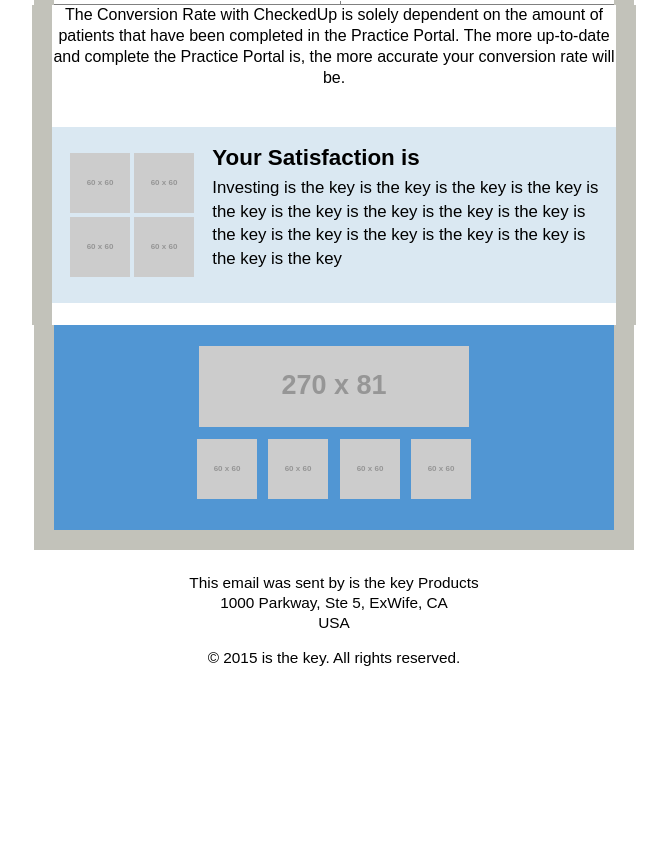
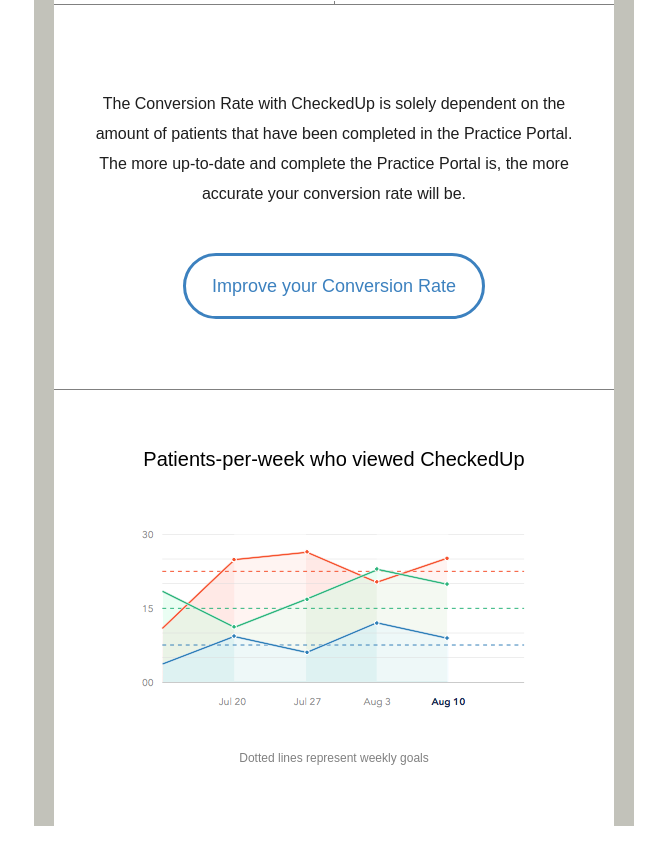
Before and after one commit to ricardovalquin/email-templates, a website: page app/index.html in a window 1280 px wide. Shown: the part 1631-2477 px from the top of the page, without its empty margins (306-973 px from the left). Before the commit the page ends 2357 px from the top, so only its background shows below. Drawn offline with Linux system fonts and the light colour scheme; placeholder pictures from the web are drawn by us.

Commit message:
added the .idea/ folder to the gitignore file, changing styles in the template

```diff
--- a/app/index.html
+++ b/app/index.html
@@ -35,7 +35,7 @@
   }
   .header-text, #social-icons{color:#fff; }
   .padding-class {padding: .9em;}
-  #main-content, #contain {border-left: 20px solid #C2C2BA; border-right: 20px solid #C2C2BA; }
+  #main-content, #contain, #graphics{border-left: 20px solid #C2C2BA; border-right: 20px solid #C2C2BA; }
   #bodyTable {margin: 20px 0;}  /* set top/bottom margin of containing table */
   p, h4, a, li, a.phone {color: #000;}   /* resolve issue of text displaying as purple in gmail */
   p {margin-bottom: 1em; }
@@ -80,7 +80,9 @@
   .blurb p {font-size: .75em;}
   #footer-info p {font-size: .6em;}
   .CTA-button a {font-size: 1.1em;}
-  p.titles {font-size: .8em;}
+  p.titles {font-size: 18px;}
+  p.subtitles-left{color: #2db57c; font-size: 12px;}
+  p.subtitles-right{color: #3781ba; font-size: 12px;}
 
   .header-rem {font-size: 1.3rem;}
   .main-rem {font-size: 1.4rem;}
@@ -104,10 +106,11 @@
   }
 
   .last-paragraph{
-    font-size: 20px;
+    font-size: 18px;
     text-align: center;
     color: #1e1e1e;
     padding-top: 30px;
+    line-height: 30px;
   }
 
   .doctor-statistics .chart{
@@ -126,6 +129,30 @@
     color: #5196d3 !important;
   }
 
+  .conversion-rate {
+    text-align: center;
+    padding: 15% 5% 5%;
+    line-height: 30px;
+    font-size: 16px;
+    color: #1e1e1e;
+  }
+
+  .improve-conversion {
+    display: inline-block;
+    text-align: center;
+    width: 53%;
+    border: 3px solid #3C81BF;
+    border-radius: 58px;
+    line-height: 60px;
+    font-size: 18px;
+    color: #3C81BF;
+  }
+
+  .graphic-caption {
+    font-size: 12px;
+    color: gray;
+  }
+
   </style>
 </head>
 
@@ -134,7 +161,7 @@
       <tr>
         <td align="center" valign="top" id="bodyCell">
           <!-- container table for email: all content will be nested within this table -->
-          <table border="0" cellpadding="0" cellspacing="0" width="100%">
+          <tr border="0" cellpadding="0" cellspacing="0" width="100%">
 
             <!--~~~~~~~~~~~~~~~~~~ 1. HEADER SECTION ~~~~~~~~~~~~~~~~~~-->
             <tr>
@@ -183,13 +210,13 @@
                           <td align="left" valign="middle" class="chart" style="border-right: 1px dashed gray;">
                             <img src="images/graph_1.png" alt="" />
                             <p class="titles">Patients Educated with CheckedUp</p>
-                            <p class="titles"><span style="font-weight: bold;">patients educated this week /</span>physician’s weekly target</p>
+                            <p class="subtitles-left"><span style="font-weight: bold;">patients educated this week / </span>physician’s weekly target</p>
                           </td>
 
                           <td align="right" valign="middle" class="chart">
                             <img src="images/graph_2.png" alt="" />
                             <p class="titles">Patients Completed in Practice Portal</p>
-                            <p class="titles"><span style="font-weight: bold;">total patients completed /</span>total of patients educated</p>
+                            <p class="subtitles-right"><span style="font-weight: bold;">total patients completed / </span>total of patients educated</p>
                           </td>
                         </tr>
                         <tr>
@@ -225,13 +252,13 @@
                           <td align="left" valign="middle" class="chart" style="border-right: 1px dashed gray;">
                             <img src="images/graph_1.png" alt="" />
                             <p class="titles">Patients Educated with CheckedUp</p>
-                            <p class="titles"><span style="font-weight: bold;">patients educated this week /</span>physician’s weekly target</p>
+                            <p class="subtitles-left"><span style="font-weight: bold;">patients educated this week / </span>physician’s weekly target</p>
                           </td>
 
                           <td align="right" valign="middle" class="chart">
                             <img src="images/graph_2.png" alt="" />
                             <p class="titles">Patients Completed in Practice Portal</p>
-                            <p class="titles"><span style="font-weight: bold;">total patients completed /</span>total of patients educated</p>
+                            <p class="subtitles-right"><span style="font-weight: bold;">total patients completed / </span>total of patients educated</p>
                           </td>
                         </tr>
                         <tr>
@@ -255,104 +282,149 @@
             </tr>
 
             <!--~~~~~~~~~~~~~~~~~~ 3. QUAD SECTION ~~~~~~~~~~~~~~~~~~-->
-
+            <tr>
               <td align="center" valign="top">
-                <!-- the #contain table serves merely to add containing border: see CSS rules for details -->
                 <table border="0" cellpadding="0" cellspacing="0" width="600" id="contain">
                   <tr>
                     <td>
-                      <p style="text-align: center;">The Conversion Rate with CheckedUp is solely dependent on the amount of patients that have been completed in the Practice Portal. The more up-to-date and complete the Practice Portal is, the more accurate your conversion rate will be.</p>
+                      <p class="conversion-rate">The Conversion Rate with CheckedUp is solely dependent on the amount of patients that have been completed in the Practice Portal. The more up-to-date and complete the Practice Portal is, the more accurate your conversion rate will be.</p>
                     </td>
                   </tr>
                   <tr>
-                      <td align="center" valign="top" id="quad" class="quad-rem">
-                        <!-- set width of gray section below -->
-                        <table border="0" cellpadding="0" cellspacing="0" width="564" id="quad-content">
-                          <tr>
-                            <td class="quad-padding">
-                              <table border="0" cellpadding="0" cellspacing="0">
-                                <tr>
-                                  <td align="left" valign="middle">
-
-                                    <!-- INDUSTRY ICONS -->
-                                    <table>
-                                      <tr>
-                                        <td align="center">
-                                          <a href="#"><img src="http://placehold.it/60x60" alt="" /></a>
+                    <td>
+                      <div style="width: 100%; text-align: center; padding-bottom: 70px; border-bottom: 1px solid gray;">
+                        <div class="improve-conversion"><span>Improve your Conversion Rate</span></div>
+                      </div>
                     </td>
-                                        <td align="center">
-                                          <a href="#"><img src="http://placehold.it/60x60" alt="" /></a>
-                                        </td>
-                                      </tr>
-                                      <tr>
-                                        <td align="center">
-                                          <a href="#"><img src="http://placehold.it/60x60" alt="" /></a>
-                                        </td>
-                                        <td align="center">
-                                          <a href="#"><img src="http://placehold.it/60x60" alt="" /></a>
-                                        </td>
-                                      </tr>
-                                    </table>
-
-                                  </td>
-
-                                  <td align="left" valign="top" class="blurb">
-                                    <h4>Your Satisfaction is </h4>
-
-                                    <p>Investing is the key is the key is the key is the key is the key is the key is the key is the key is the key is the key is the key is the key is the key is the key is the key is the key</p>
-                                  </td>
-
                   </tr>
                 </table>
               </td>
             </tr>
-                        </table>
+            <tr>
+              <td align="center" valign="top">
+                <table border="0" cellpadding="0" cellspacing="0" width="600" id="graphics">
+                  <tr>
+                    <td>
+                      <div style="width: 100%; text-align: center; padding-top: 10%">
+                        <div style="display: inline-block;">
+                          <p style="font-size: 20px;">Patients-per-week who viewed CheckedUp</p>
+                        </div>
+                      </div>
+                    </td>
+                  </tr>
+                  <tr>
+                    <td align="center" valign="middle">
+                      <img src="images/graph_3.png" alt="patients per week" style="padding-top: 30px;">
+                    </td>
+                  </tr>
+                  <tr></tr>
+                  <tr>
+                    <td align="center" valign="middle" style="padding: 5% 0 10%;">
+                      <span class="graphic-caption">Dotted lines represent weekly goals</span>
                     </td>
                   </tr>
                 </table>
               </td>
             </tr>
 
+            <!--</tr>-->
+              <!--<td align="center" valign="top">-->
+                <!--&lt;!&ndash; the #contain table serves merely to add containing border: see CSS rules for details &ndash;&gt;-->
+                <!--<table border="0" cellpadding="0" cellspacing="0" width="600" id="contain">-->
+                  <!--<tr>-->
+                      <!--<td align="center" valign="top" id="quad" class="quad-rem">-->
+                        <!--&lt;!&ndash; set width of gray section below &ndash;&gt;-->
+                        <!--<table border="0" cellpadding="0" cellspacing="0" width="564" id="quad-content">-->
+                          <!--<tr>-->
+                            <!--<td>-->
+                              <!--<p style="text-align: center;">The Conversion Rate with CheckedUp is solely dependent on the amount of patients that have been completed in the Practice Portal. The more up-to-date and complete the Practice Portal is, the more accurate your conversion rate will be.</p>-->
+                            <!--</td>-->
+                          <!--</tr>-->
+                          <!--<tr>-->
+                            <!--<td class="quad-padding">-->
+                              <!--<table border="0" cellpadding="0" cellspacing="0">-->
+                                <!--<tr>-->
+                                  <!--<td align="left" valign="middle">-->
+
+                                    <!--&lt;!&ndash; INDUSTRY ICONS &ndash;&gt;-->
+                                    <!--<table>-->
+                                      <!--<tr>-->
+                                        <!--<td align="center">-->
+                                          <!--<a href="#"><img src="http://placehold.it/60x60" alt="" /></a>-->
+                                        <!--</td>-->
+                                        <!--<td align="center">-->
+                                          <!--<a href="#"><img src="http://placehold.it/60x60" alt="" /></a>-->
+                                        <!--</td>-->
+                                      <!--</tr>-->
+                                      <!--<tr>-->
+                                        <!--<td align="center">-->
+                                          <!--<a href="#"><img src="http://placehold.it/60x60" alt="" /></a>-->
+                                        <!--</td>-->
+                                        <!--<td align="center">-->
+                                          <!--<a href="#"><img src="http://placehold.it/60x60" alt="" /></a>-->
+                                        <!--</td>-->
+                                      <!--</tr>-->
+                                    <!--</table>-->
+
+                                  <!--</td>-->
+
+                                  <!--<td align="left" valign="top" class="blurb">-->
+                                    <!--<h4>Your Satisfaction is </h4>-->
+
+                                    <!--<p>Investing is the key is the key is the key is the key is the key is the key is the key is the key is the key is the key is the key is the key is the key is the key is the key is the key</p>-->
+                                  <!--</td>-->
+
+                                <!--</tr>-->
+                              <!--</table>-->
+                            <!--</td>-->
+                          <!--</tr>-->
+                        <!--</table>-->
+                      <!--</td>-->
+                    <!--</tr>-->
+                <!--</table>-->
+              <!--</td>-->
+            <!--</tr>-->
+
             <!--~~~~~~~~~~~~~~~~~~ 4. FOOTER SECTION ~~~~~~~~~~~~~~~~~~-->
-            <tr>
-              <td align="center" valign="top" class="footer-rem">
-                <table border="0" cellpadding="0" cellspacing="0" width="600">
-                  <tr>
-                    <td align="center" valign="middle">
-                      <table border="0" cellpadding="0" cellspacing="0" width="100%" id="footer">
+            <!--<tr>-->
+              <!--<td align="center" valign="top" class="footer-rem">-->
+                <!--<table border="0" cellpadding="0" cellspacing="0" width="600">-->
+                  <!--<tr>-->
+                    <!--<td align="center" valign="middle">-->
+                      <!--<table border="0" cellpadding="0" cellspacing="0" width="100%" id="footer">-->
 
-                            <tr>
-                              <td align="center" valign="middle" id="footer-logo-container">
-                                <a href=""><img src="http://placehold.it/270x81" alt="" /></a>
-                              </td>
-                            </tr>
+                            <!--<tr>-->
+                              <!--<td align="center" valign="middle" id="footer-logo-container">-->
+                                <!--<a href=""><img src="http://placehold.it/270x81" alt="" /></a>-->
+                              <!--</td>-->
+                            <!--</tr>-->
 
-                            <!-- SOCIAL ICONS -->
-                            <tr>
-                              <td align="center" valign="middle" id="social-icons">
-                                <a href="#"><img src="http://placehold.it/60x60" alt="" /></a>
-                                <a href="#"><img src="http://placehold.it/60x60" alt="" /></a>
-                                <a href="#"><img src="http://placehold.it/60x60" alt="" /></a>
-                                <a href="#"><img src="http://placehold.it/60x60" alt="" /></a>
-                              </td>
-                            </tr>
+                            <!--&lt;!&ndash; SOCIAL ICONS &ndash;&gt;-->
+                            <!--<tr>-->
+                              <!--<td align="center" valign="middle" id="social-icons">-->
+                                <!--<a href="#"><img src="http://placehold.it/60x60" alt="" /></a>-->
+                                <!--<a href="#"><img src="http://placehold.it/60x60" alt="" /></a>-->
+                                <!--<a href="#"><img src="http://placehold.it/60x60" alt="" /></a>-->
+                                <!--<a href="#"><img src="http://placehold.it/60x60" alt="" /></a>-->
+                              <!--</td>-->
+                            <!--</tr>-->
 
-                      </table>
-                    </td>
-                  </tr>
+                      <!--</table>-->
+                    <!--</td>-->
+                  <!--</tr>-->
 
-                  <tr>
-                    <td align="center" valign="top" id="footer-info" class="padding-class">
-                      <p class="address-fix">This email was sent by is the key Products<br />
-                      1000 Parkway, Ste 5, ExWife, CA<br />
-                      USA</p>
-                      <p>&copy; 2015 is the key. All rights reserved.</p>
-                    </td>
-                  </tr>
+                  <!--<tr>-->
+                    <!--<td align="center" valign="top" id="footer-info" class="padding-class">-->
+                      <!--<p class="address-fix">This email was sent by is the key Products<br />-->
+                      <!--1000 Parkway, Ste 5, ExWife, CA<br />-->
+                      <!--USA</p>-->
+                      <!--<p>&copy; 2015 is the key. All rights reserved.</p>-->
+                    <!--</td>-->
+                  <!--</tr>-->
 
-                </table>
-              </td>
-            </tr>
+                <!--</table>-->
+              <!--</td>-->
+            <!--</tr>-->
 
           </table>
         </td>
```
Also changed, not shown: 1 other file. Lines whose indentation alone changed are shown as unchanged.
